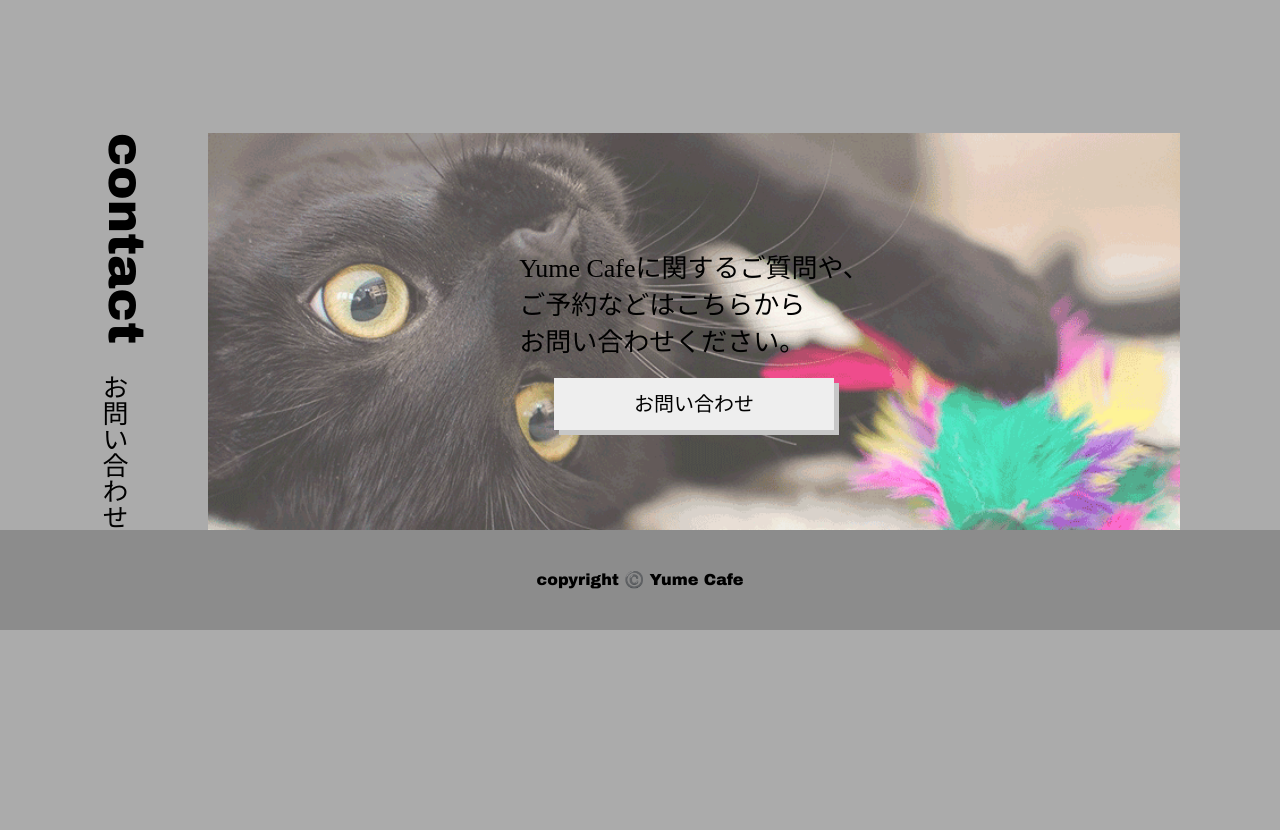
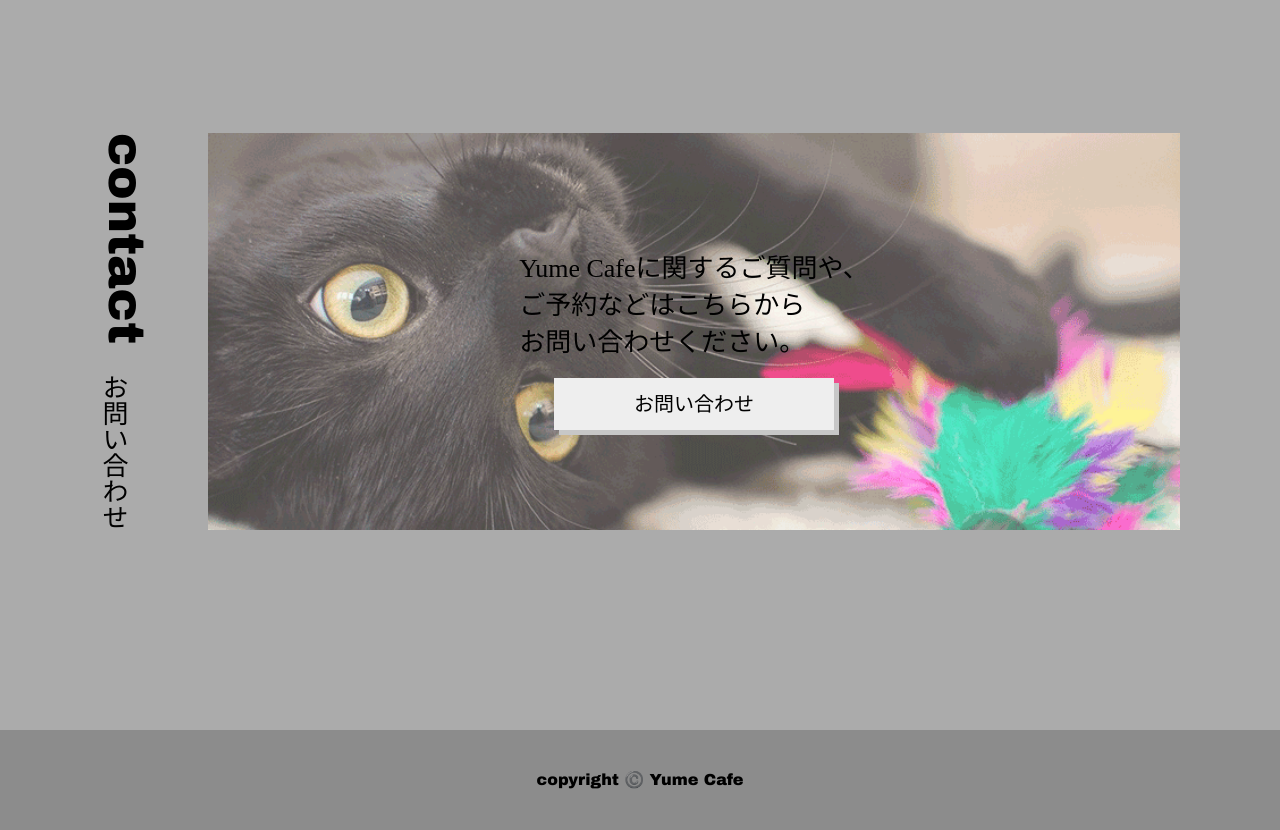
Before and after one commit to nkryu/yume-cafe, a plain HTML site: page index.html in a window 1280 px wide. Shown: the part 4380-5210 px from the top of the page. Before the commit the page ends 5010 px from the top, so only its background shows below. Drawn offline with Linux system fonts and the light colour scheme.

Commit message:
Update style.css

```diff
--- a/style.css
+++ b/style.css
@@ -223,7 +223,9 @@ header .header-sub-title::after {
   justify-content: space-around;
   font-size: 26px;
 }
-
+.contact{
+  padding:0 0 200px 0;
+  }
 .contact .section-items {
   background: url("images/ゆめカフェ_22.png") no-repeat;
   background-size: cover;
```
